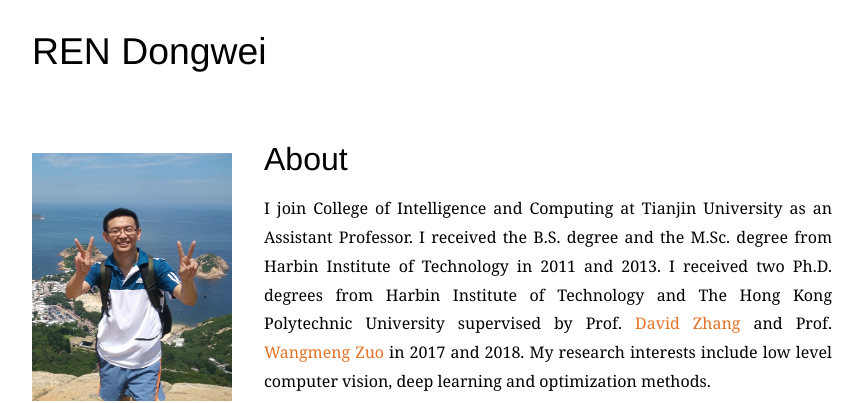
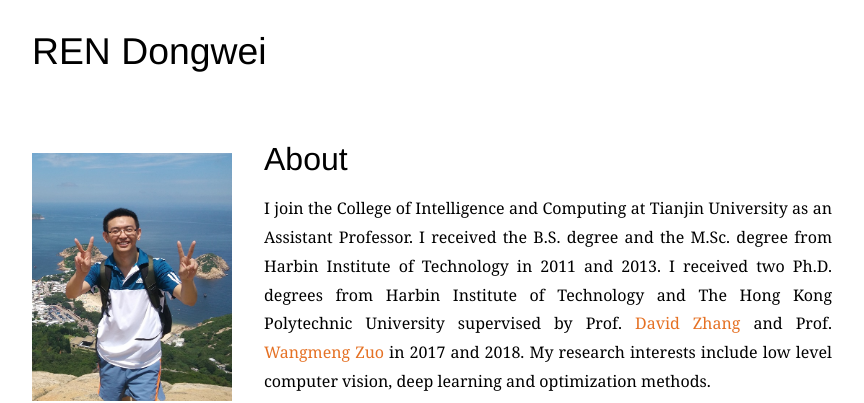
Before and after one commit to csdwren/csdwren.github.io, a Jekyll site: the page built from index.html, in a window 1280 px wide. Shown: the top 403 px of the page, without its empty margins (208-1072 px from the left). Built offline with Jekyll 4.4.1, drawn with Linux system fonts in a browser that asks for light colours; some web fonts are replaced.

Commit message:
Update index.html

```diff
--- a/index.html
+++ b/index.html
@@ -7,7 +7,7 @@
 </div>
 	<div id="section2">
 	  <h3>About</h3>
-			<p align="justify">I join College of Intelligence and Computing at Tianjin University as an Assistant Professor.	 I received the B.S. degree and the M.Sc. degree from Harbin Institute of Technology in 2011 and 2013. I received two Ph.D. degrees from Harbin Institute of Technology and The Hong Kong Polytechnic University supervised by Prof. <a href="https://www4.comp.polyu.edu.hk/~csdzhang/">David Zhang</a> and Prof. <a href="http://homepage.hit.edu.cn/wangmengzuo">Wangmeng Zuo</a> in 2017 and 2018. My	research	interests include low level computer vision, deep learning and optimization methods.</p>
+			<p align="justify">I join the College of Intelligence and Computing at Tianjin University as an Assistant Professor.	 I received the B.S. degree and the M.Sc. degree from Harbin Institute of Technology in 2011 and 2013. I received two Ph.D. degrees from Harbin Institute of Technology and The Hong Kong Polytechnic University supervised by Prof. <a href="https://www4.comp.polyu.edu.hk/~csdzhang/">David Zhang</a> and Prof. <a href="http://homepage.hit.edu.cn/wangmengzuo">Wangmeng Zuo</a> in 2017 and 2018. My	research	interests include low level computer vision, deep learning and optimization methods.</p>
 			<dl class="cv">
               <dt>Address</dt>
               <dd>
```
